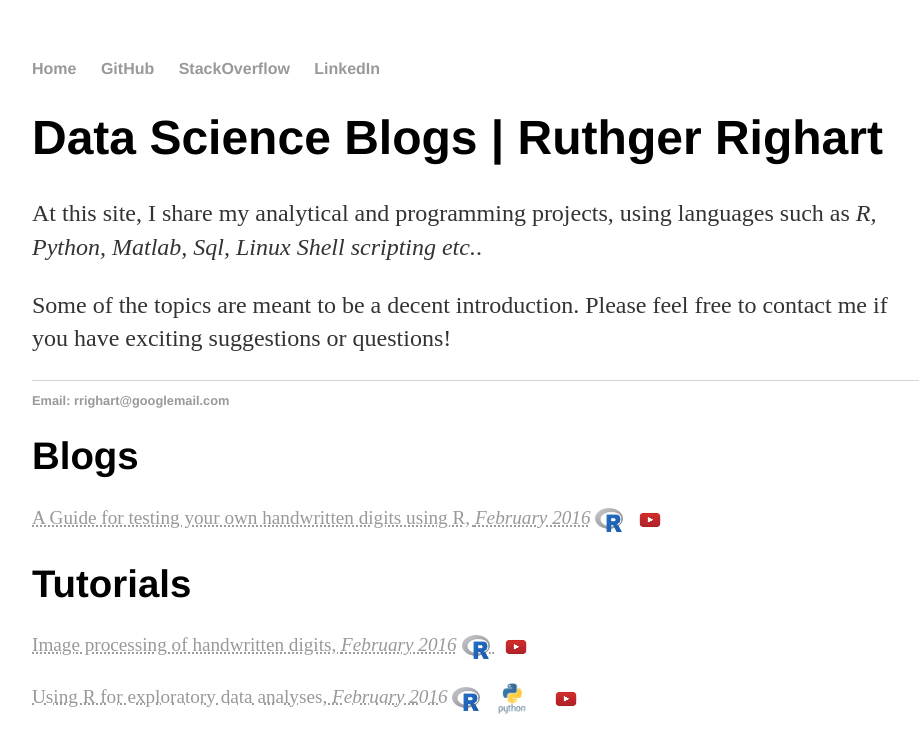
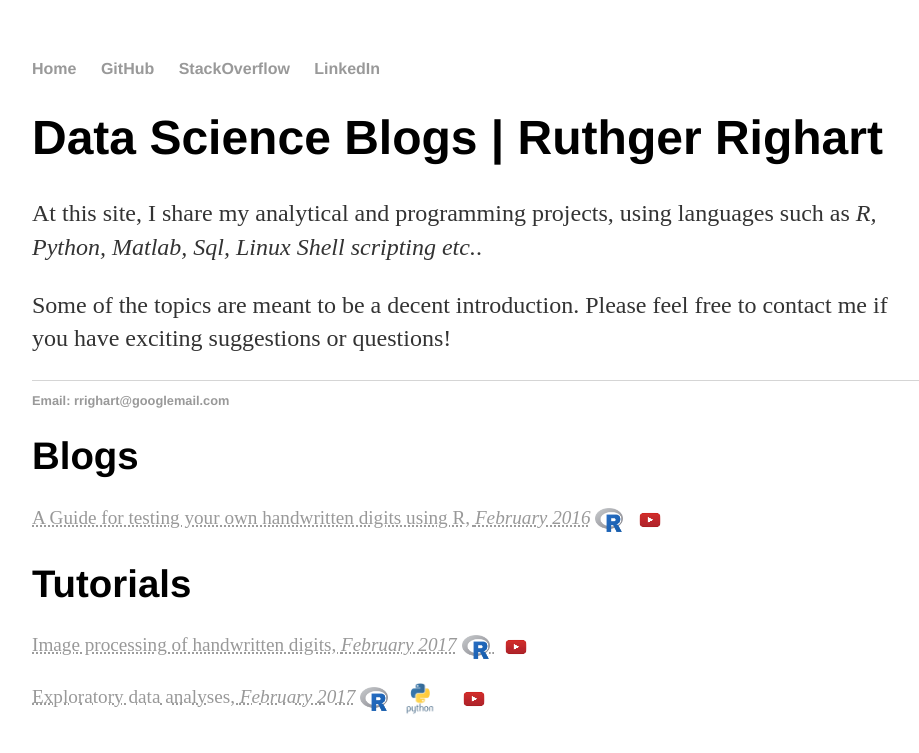
Before and after one commit to RRighart/rrighart.github.io, a Jekyll site: the page index.html, which Jekyll copies as it is, in a window 1280 px wide. Shown: the top 753 px of the page, without its empty margins (160-1079 px from the left). Built offline with Jekyll 4.4.1, drawn with Linux system fonts in a browser that asks for light colours.

Commit message:
Update index.html

```diff
--- a/index.html
+++ b/index.html
@@ -37,9 +37,9 @@
 
 			<h1>Tutorials </h1>
 			<p>
-			<p><a href="https://rrighart.github.io/RImage/"> <acronym title="This tutorial gives a step-by-step guidance through image preprocessing as applied in the context of handwritten digits.">Image processing of handwritten digits, <em>February 2016</em></a> <a href="https://rrighart.github.io/RImage/"> <acronym title="Click here to get a guide including R code"> <img src="Rlogo.png" style="vertical-align:middle" width="28" height="24"> <a href="https://www.youtube.com/watch?v=buBO_TEXE-Y"> <acronym title="Click here for the video"> <img src="YouTube.png" style="vertical-align:middle" width="44" height="32"></p>
+			<p><a href="https://rrighart.github.io/RImage/"> <acronym title="This tutorial gives a step-by-step guidance through image preprocessing as applied in the context of handwritten digits.">Image processing of handwritten digits, <em>February 2017</em></a> <a href="https://rrighart.github.io/RImage/"> <acronym title="Click here to get a guide including R code"> <img src="Rlogo.png" style="vertical-align:middle" width="28" height="24"> <a href="https://www.youtube.com/watch?v=buBO_TEXE-Y"> <acronym title="Click here for the video"> <img src="YouTube.png" style="vertical-align:middle" width="44" height="32"></p>
 			<p>
-			<p><a href="https://rrighart.github.io/RExplor/"><acronym title="Exploratory analyses give insight into data errors and missing values as well as the story in the data. This tutorial shows how to discover these characteristics using plots and how to treat data.">Using R for exploratory data analyses, <em>February 2016</em></a> <a href="https://rrighart.github.io/RExplor/"><acronym title="Click here to get a guide including R code"><img src="Rlogo.png" style="vertical-align:middle" width="28" height="24"><a href="https://rrighart.github.io/PythonExplor/"><acronym title="Click here to get a guide including Python code"><img src="Pythonlogo.png" style="vertical-align:middle" width="64" height="32"><a href="https://www.youtube.com/watch?v=htYV2S1KsnU"><acronym title="Click here for the video"><img src="YouTube.png" style="vertical-align:middle" width="44" height="32"></p>
+			<p><a href="https://rrighart.github.io/RExplor/"><acronym title="Exploratory analyses give insight into data errors and missing values as well as the story in the data. This tutorial shows how to explore your data using plots and how to treat data.">Exploratory data analyses, <em>February 2017</em></a> <a href="https://rrighart.github.io/RExplor/"><acronym title="Click here to get a guide including R code"><img src="Rlogo.png" style="vertical-align:middle" width="28" height="24"><a href="https://rrighart.github.io/PythonExplor/"><acronym title="Click here to get a guide including Python code"><img src="Pythonlogo.png" style="vertical-align:middle" width="64" height="32"><a href="https://www.youtube.com/watch?v=htYV2S1KsnU"><acronym title="Click here for the video"><img src="YouTube.png" style="vertical-align:middle" width="44" height="32"></p>
 			<p>
 			</footer>
 	</body>
```
